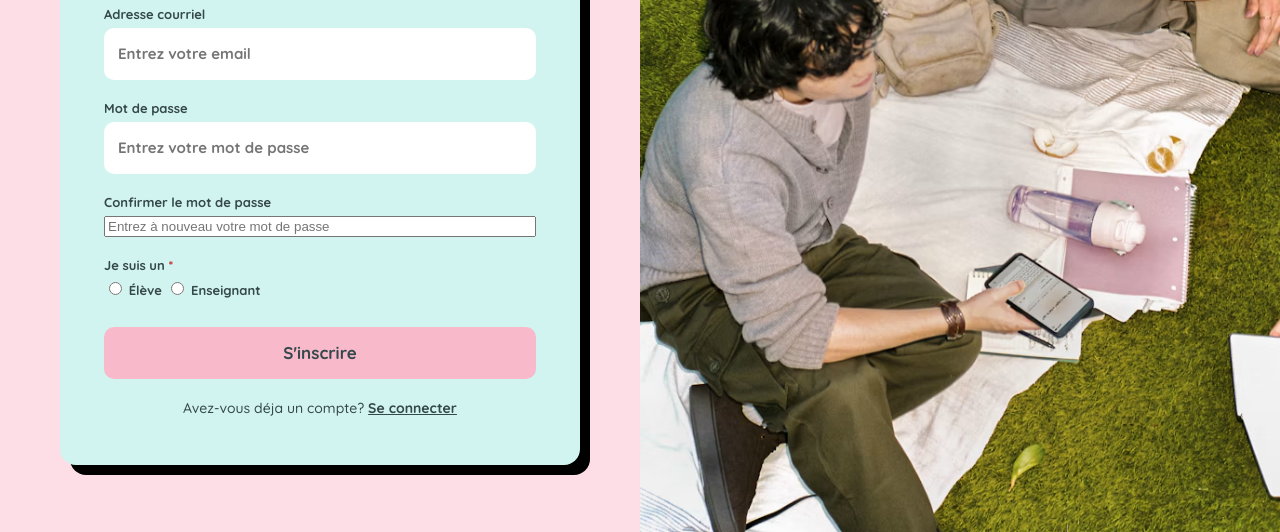
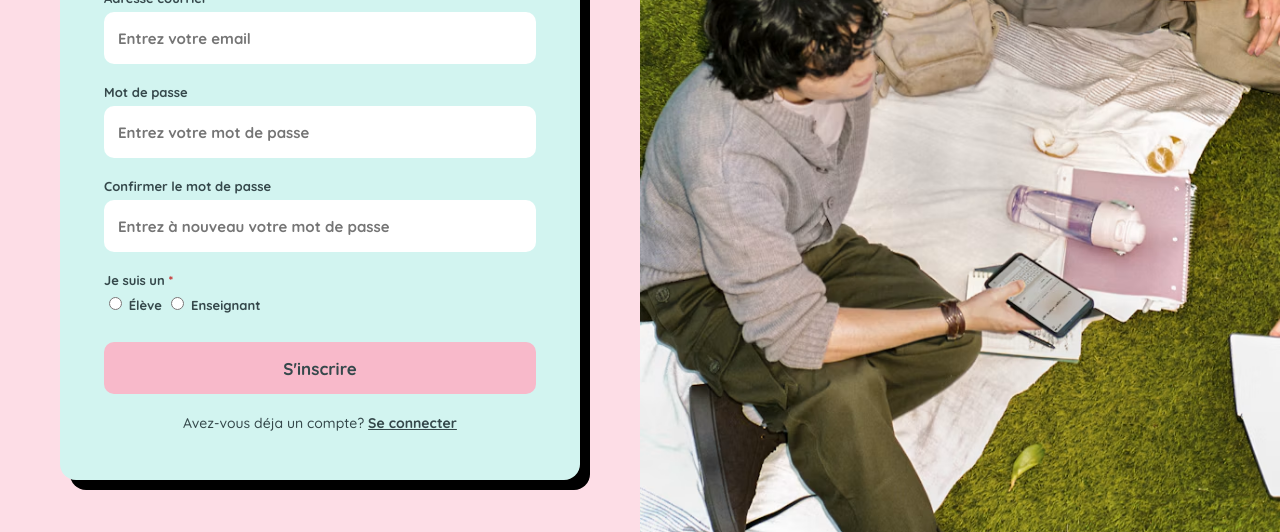
Before and after one commit to TArielle07/GetQuizz, a website: page public/inscription.html in a window 1280 px wide. Shown: the part 268-800 px from the top of the page. Drawn offline with Linux system fonts and the light colour scheme.

Commit message:
Erreur corrigé sur le champ confirmer le mot de passe

```diff
--- a/public/inscription.html
+++ b/public/inscription.html
@@ -28,7 +28,7 @@
 
       <div class="field">
         <label for="password">Confirmer le mot de passe</label>
-        <input id="password2" name="password2" type="password2" placeholder="Entrez à nouveau votre mot de passe" autocomplete="new-password" minlength="8" required>
+        <input id="password" name="password" type="password" placeholder="Entrez à nouveau votre mot de passe" autocomplete="new-password" minlength="8" required>
         <div class="field-error" data-js-error></div>
       </div>
 
```
